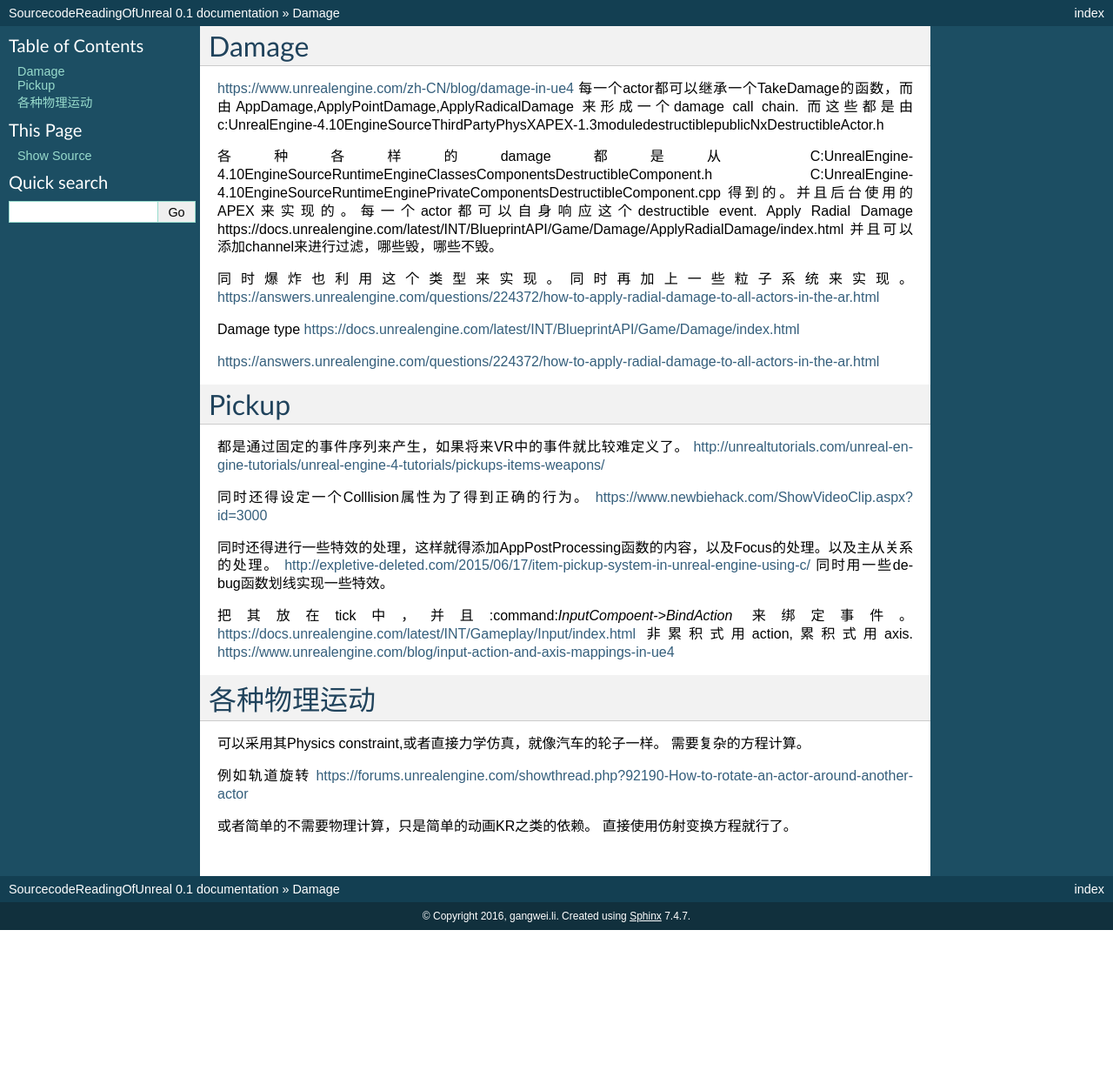
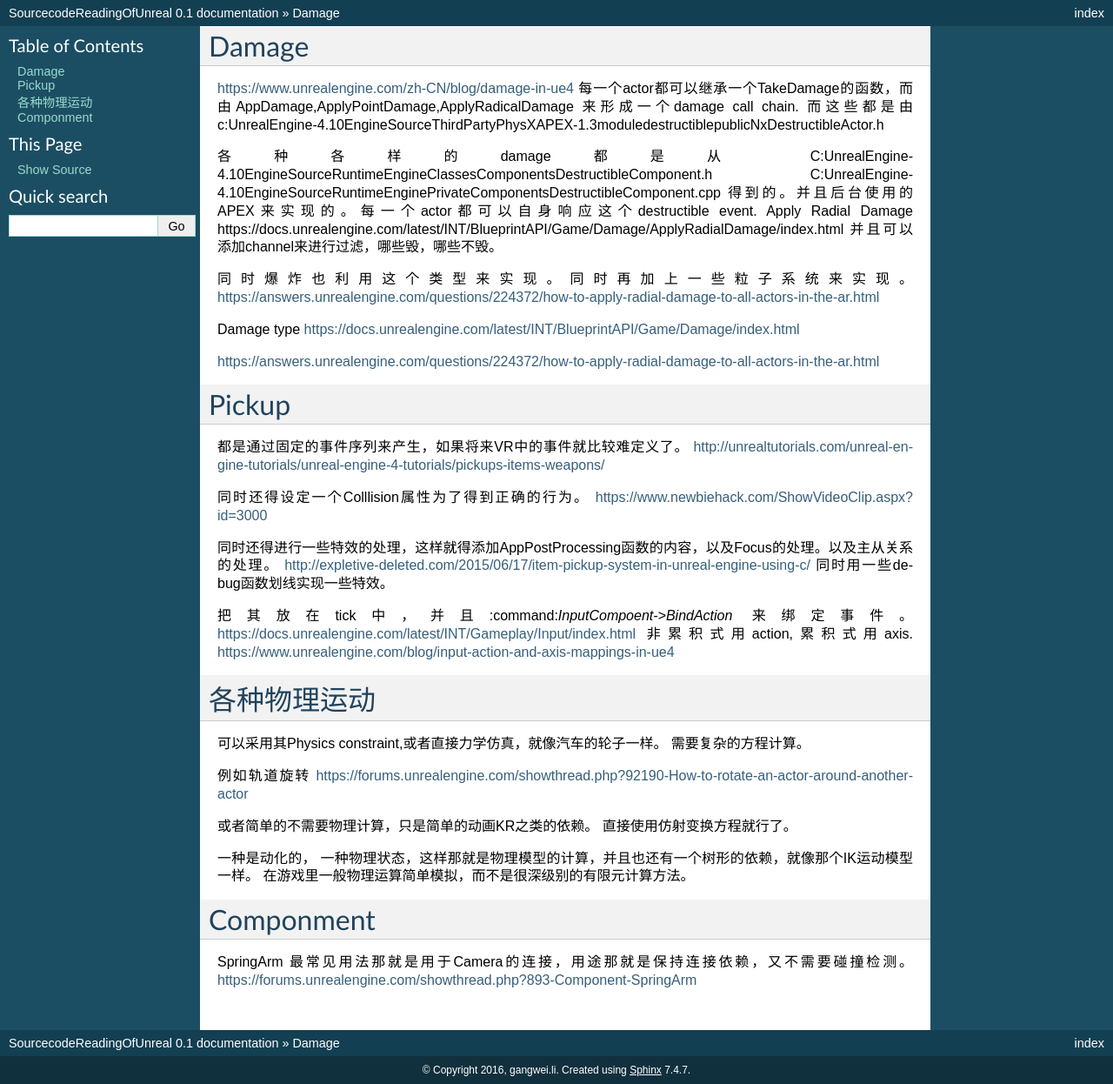
Before and after one commit to gwli/SourcecodeReadingOfUnreal, a Sphinx documentation site: the page built from source/content/ActorOfUnreal.rst, in a window 1280 px wide. Shown: the whole page at 87% size. Built offline with Sphinx 7.4.7, drawn with Linux system fonts in a browser that asks for light colours; formulas are drawn with MathJax 3; pages that are not in the unit, such as notebooks, are missing from menus; before the commit the page ends 1069 px from its top, so only the background shows below that.

Commit message:
springArm

```diff
--- a/source/content/ActorOfUnreal.rst
+++ b/source/content/ActorOfUnreal.rst
@@ -49,3 +49,13 @@ https://www.unrealengine.com/blog/input-action-and-axis-mappings-in-ue4
 例如轨道旋转 https://forums.unrealengine.com/showthread.php?92190-How-to-rotate-an-actor-around-another-actor
 
 或者简单的不需要物理计算，只是简单的动画KR之类的依赖。 直接使用仿射变换方程就行了。
+
+一种是动化的， 一种物理状态，这样那就是物理模型的计算，并且也还有一个树形的依赖，就像那个IK运动模型一样。
+在游戏里一般物理运算简单模拟，而不是很深级别的有限元计算方法。
+
+
+Componment
+==========
+
+SpringArm  最常见用法那就是用于Camera的连接，用途那就是保持连接依赖，又不需要碰撞检测。
+https://forums.unrealengine.com/showthread.php?893-Component-SpringArm
```
